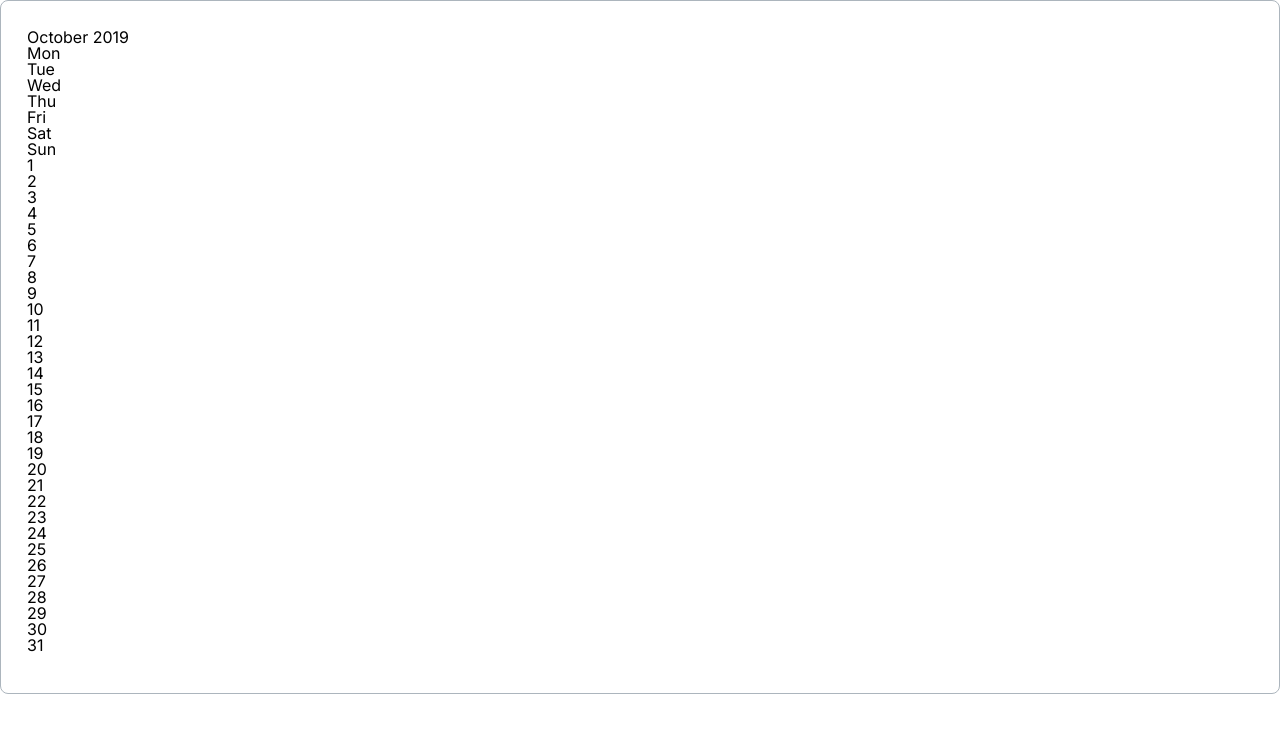
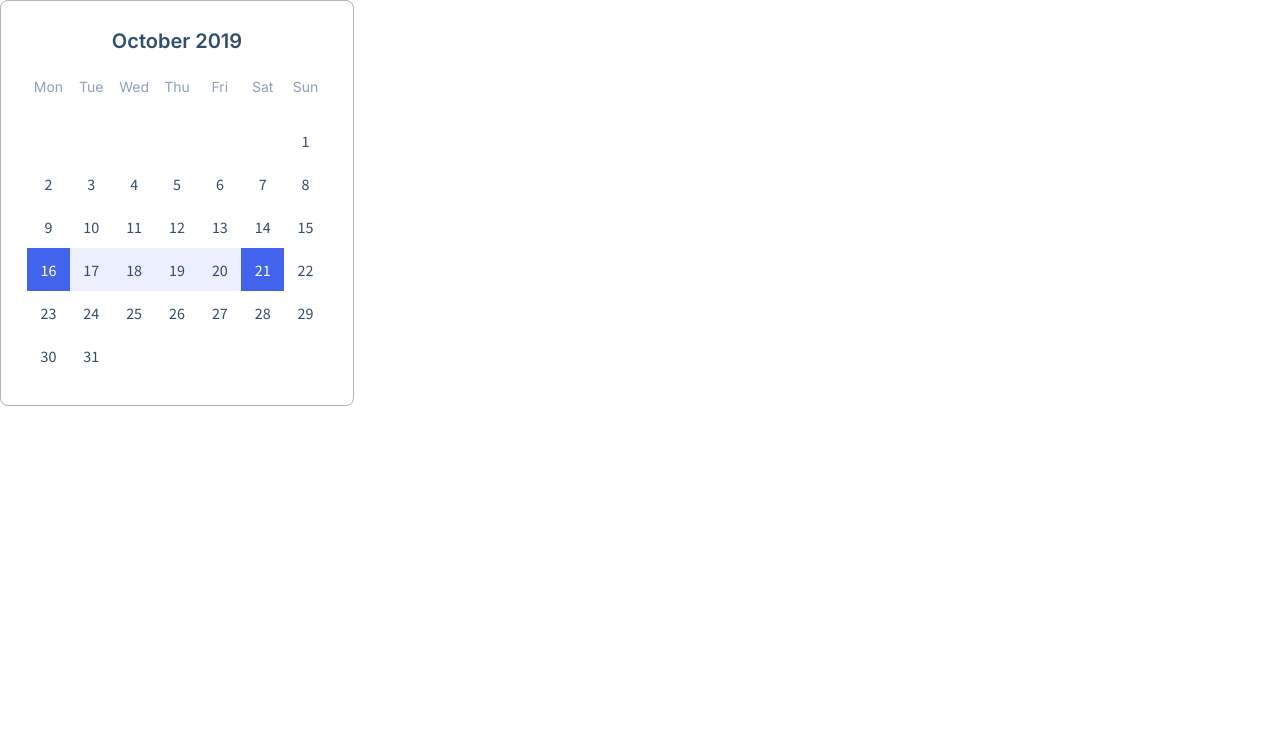
Before and after one commit to js-tasks-ru/htmlcss-20230227_yaroshenkoannette, a website: page 05-lection3/03-calendar/index.html in a window 1280 px wide. Drawn offline with Linux system fonts and the light colour scheme.

Commit message:
add task calendar

```diff
--- a/05-lection3/03-calendar/calendar.css
+++ b/05-lection3/03-calendar/calendar.css
@@ -1,10 +1,67 @@
 .calendar{
+    background: var(--white);
+    width: 100%;
+    max-width: 300px;
     border: 1px solid var(--grey-3);
     border-radius: 8px;
-    padding: 28px 26px 40px;
-    font-family: Inter, sans-serif;
+    padding: 28px 26px;
+    font-family: "Inter",sans-serif;
+    color: #334D6E;
+    text-align: center;
 }
 
 .calendar__title{
+    font-weight: 600;
+    font-size: 20px;
+    line-height: 24px;
+    margin: 0 0 24px;
 
 }
+
+.calendar__wrapper{
+    padding-bottom: 100%;
+    position: relative;
+}
+
+.calendar__inner{
+    position: absolute;
+    top: 0;
+    left: 0;
+    right: 0;
+    bottom: 0;
+    display: grid;
+    grid-template-columns:repeat(7, 1fr);
+    grid-template-rows:repeat(7, 1fr);
+}
+
+.calendar__item{
+    display: flex;
+    justify-content: center;
+    align-items: center;
+    font-family: "Source Sans Pro", sans-serif;
+    font-size: 16px;
+    font-weight: 400;
+    line-height: 20px;
+    letter-spacing: 0px;
+    color: #334D6E;
+
+}
+
+.calendar__item_day-of-week{
+    font-family: "Inter", sans-serif;
+    font-size: 14px;
+    line-height: 20px;
+    color: #90A0B7;
+    align-self: start;
+}
+
+.calendar__item_active-day{
+    background-color: var(--primary);
+    color: var(--white);
+}
+
+
+.calendar__item_active-period{
+    background-color: rgba(160, 177, 245, 0.2);
+
+}
--- a/05-lection3/03-calendar/index.html
+++ b/05-lection3/03-calendar/index.html
@@ -11,44 +11,50 @@
       <div class="calendar__title">October 2019</div>
       <div class="calendar__wrapper">
         <div class="calendar__inner">
-          <div class="calendar__item calendar__item_day-of-week">Mon</div>
-          <div class="calendar__item calendar__item_day-of-week">Tue</div>
-          <div class="calendar__item calendar__item_day-of-week">Wed</div>
-          <div class="calendar__item calendar__item_day-of-week">Thu</div>
-          <div class="calendar__item calendar__item_day-of-week">Fri</div>
-          <div class="calendar__item calendar__item_day-of-week">Sat</div>
-          <div class="calendar__item calendar__item_day-of-week">Sun</div>
-          <div class="calendar__item">1</div>
-          <div class="calendar__item">2</div>
-          <div class="calendar__item">3</div>
-          <div class="calendar__item">4</div>
-          <div class="calendar__item">5</div>
-          <div class="calendar__item">6</div>
-          <div class="calendar__item">7</div>
-          <div class="calendar__item">8</div>
-          <div class="calendar__item">9</div>
-          <div class="calendar__item">10</div>
-          <div class="calendar__item">11</div>
-          <div class="calendar__item">12</div>
-          <div class="calendar__item">13</div>
-          <div class="calendar__item">14</div>
-          <div class="calendar__item">15</div>
-          <div class="calendar__item">16</div>
-          <div class="calendar__item">17</div>
-          <div class="calendar__item calendar__item_active-day">18</div>
-          <div class="calendar__item calendar__item_active-period">19</div>
-          <div class="calendar__item calendar__item_active-period">20</div>
-          <div class="calendar__item calendar__item_active-period">21</div>
-          <div class="calendar__item calendar__item_active-period">22</div>
-          <div class="calendar__item calendar__item_active-day">23</div>
-          <div class="calendar__item">24</div>
-          <div class="calendar__item">25</div>
-          <div class="calendar__item">26</div>
-          <div class="calendar__item">27</div>
-          <div class="calendar__item">28</div>
-          <div class="calendar__item">29</div>
-          <div class="calendar__item">30</div>
-          <div class="calendar__item">31</div>
+          <span class="calendar__item calendar__item_day-of-week">Mon</span>
+          <span class="calendar__item calendar__item_day-of-week">Tue</span>
+          <span class="calendar__item calendar__item_day-of-week">Wed</span>
+          <span class="calendar__item calendar__item_day-of-week">Thu</span>
+          <span class="calendar__item calendar__item_day-of-week">Fri</span>
+          <span class="calendar__item calendar__item_day-of-week">Sat</span>
+          <span class="calendar__item calendar__item_day-of-week">Sun</span>
+          <span class="calendar__item"></span>
+          <span class="calendar__item"></span>
+          <span class="calendar__item"></span>
+          <span class="calendar__item"></span>
+          <span class="calendar__item"></span>
+          <span class="calendar__item"></span>
+          <span class="calendar__item">1</span>
+          <span class="calendar__item">2</span>
+          <span class="calendar__item">3</span>
+          <span class="calendar__item">4</span>
+          <span class="calendar__item">5</span>
+          <span class="calendar__item">6</span>
+          <span class="calendar__item">7</span>
+          <span class="calendar__item">8</span>
+          <span class="calendar__item">9</span>
+          <span class="calendar__item">10</span>
+          <span class="calendar__item">11</span>
+          <span class="calendar__item">12</span>
+          <span class="calendar__item">13</span>
+          <span class="calendar__item">14</span>
+          <span class="calendar__item">15</span>
+          <span class="calendar__item calendar__item_active-day">16</span>
+          <span class="calendar__item calendar__item_active-period">17</span>
+          <div class="calendar__item calendar__item_active-period">18</div>
+          <span class="calendar__item calendar__item_active-period">19</span>
+          <span class="calendar__item calendar__item_active-period">20</span>
+          <span class="calendar__item calendar__item_active-day">21</span>
+          <span class="calendar__item">22</span>
+          <span class="calendar__item">23</span>
+          <span class="calendar__item">24</span>
+          <span class="calendar__item">25</span>
+          <span class="calendar__item">26</span>
+          <span class="calendar__item">27</span>
+          <span class="calendar__item">28</span>
+          <span class="calendar__item">29</span>
+          <span class="calendar__item">30</span>
+          <span class="calendar__item">31</span>
         </div>
       </div>
     </div>
--- a/assets/fonts/fonts.css
+++ b/assets/fonts/fonts.css
@@ -1,3 +1,5 @@
 @import url('https://fonts.googleapis.com/css2?family=Roboto:ital,wght@0,100;0,300;0,400;0,500;0,700;0,900;1,100;1,300;1,400;1,500;1,700;1,900&display=swap');
 
 @import url('https://fonts.googleapis.com/css2?family=Inter:wght@100;200;300;400;500;600;700;800;900&display=swap');
+
+@import url('https://fonts.googleapis.com/css2?family=Source+Sans+Pro:ital,wght@0,200;0,300;0,400;0,600;0,700;0,900;1,200;1,300;1,400;1,600;1,700;1,900&display=swap');
```
